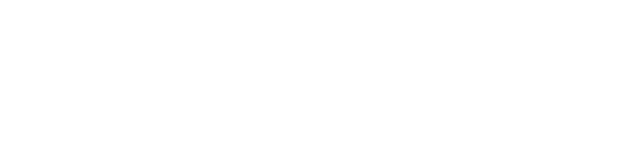
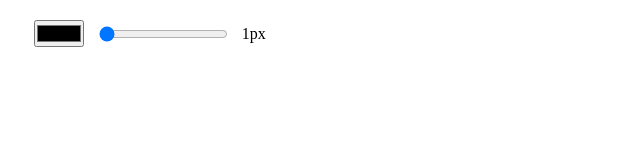
Before and after one commit to dawid-janta-lipinski/paint-drawer, a website built with Parcel: page index.html in a window 1280 px wide. Shown: the whole page, without its empty margins (0-640 px from the left). Built offline with nearby package versions, Linux system fonts and the light colour scheme.

Commit message:
layout completed

```diff
--- a/index.html
+++ b/index.html
@@ -7,6 +7,14 @@
     <link rel="stylesheet" href="style.css">
 </head>
 <body>
+    <div class="draw-options">
+        <input type="color" name="" class="color-picker">
+        <input type="range" name="" id="line-range" class="line-range" min="1" max="20" value="1">
+        <label for="#line-range" class="range-value">1px</label>
+    </div>
+
+    <canvas class="canvas"></canvas>
+    <script src="drawing-panel.js"></script>
     <script src="app.js"></script>
 </body>
 </html>
--- a/style.css
+++ b/style.css
@@ -0,0 +1,24 @@
+*{
+    margin: 0;
+    padding: 0;
+    box-sizing: border-box;
+}
+
+body{
+    background-color: white;
+}
+
+.draw-options{
+    position: fixed;
+    display: flex;
+    justify-content: space-evenly;
+    align-items: center;
+    width: 300px;
+    padding: 20px;
+}
+
+.canvas{
+    display: block;
+    height: 100vh;
+    width: 100vw;
+}
```
Also changed, not shown: package.json (added, +18 -0 lines), dist/index.html (added), drawing-panel.js (added), 10 other files.
